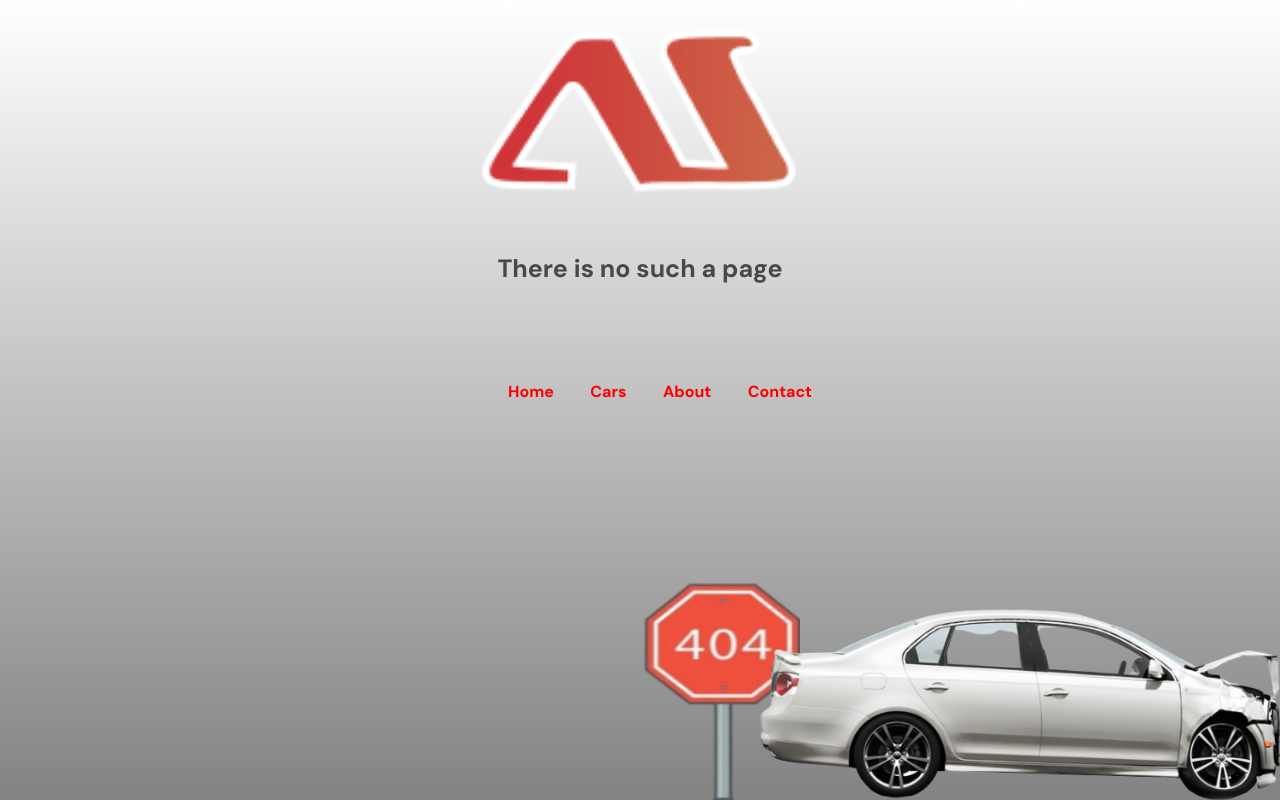
After one commit to asgaraliyev/ASRentACar, a Flask app: a page that uses templates/404.html in a window 1280 px wide. The commit adds this page. Run offline with Flask 2, Linux system fonts and the light colour scheme; style sheets or scripts are compiled from the project's sources; some libraries are stand-ins or nearby versions.

Commit message:
error seyfesi yaradildi ve aktiv edildi

```diff
--- a/app.py
+++ b/app.py
@@ -2,6 +2,15 @@ from flask import Flask,render_template,url_for,request
 import json
 from datetime import date
 app = Flask(__name__)
+@app.errorhandler(404)
+def error404(error):
+    return render_template("404.html")
+@app.errorhandler(500)
+def error500(error):
+    return render_template("404.html")
+@app.errorhandler(403)
+def error500(error):
+    return render_template("404.html")
 @app.route("/cars")
 def cars():
     with open("cars.json","r") as file:
--- a/static/scss/style.css
+++ b/static/scss/style.css
@@ -2186,6 +2186,69 @@ h1, h2, h3, h4, h5,
 
 html {
   overflow: hidden;
+}
+
+#crash-car {
+  width: 50%;
+  right: 0;
+  bottom: 0;
+  position: absolute;
+}
+
+#crash-car .car {
+  z-index: 1;
+  position: relative;
+}
+
+#crash-car .table {
+  width: 25%;
+  bottom: 0;
+  position: absolute;
+  height: 100%;
+  margin: 0;
+}
+
+#error-page {
+  width: 100vw;
+  height: 100vh;
+  background: #838383;
+  background: -webkit-gradient(linear, left bottom, left top, from(#838383), to(white));
+  background: linear-gradient(0deg, #838383 0%, white 100%);
+}
+
+#error-page .logo {
+  top: 20px;
+  text-align: center;
+  position: relative;
+  z-index: 2;
+}
+
+#error-page .logo p {
+  margin-top: 50px;
+  font-weight: bold;
+  font-size: 25px;
+  color: #484848;
+}
+
+#error-page .logo img {
+  height: 25%;
+  width: 25%;
+}
+
+#error-page .photo-div {
+  top: 50%;
+  position: absolute;
+  left: 50%;
+  -webkit-transform: translate(-50%, -50%);
+          transform: translate(-50%, -50%);
+  width: 100%;
+  text-align: center;
+}
+
+#error-page .photo-div .menu ul li {
+  display: inline-block;
+  list-style: none;
+  font-weight: bold;
 }
 
 #calced {
--- a/static/scss/style.scss
+++ b/static/scss/style.scss
@@ -19,6 +19,71 @@ $tgray:rgba(62, 62, 62, 0.9);
 
 html {
     overflow: hidden;
+}
+
+#crash-car {
+    width: 50%;
+    right: 0;
+    bottom: 0;
+    position: absolute;
+
+    .car {
+        z-index: 1;
+        position: relative;
+    }
+
+    .table {
+        width: 25%;
+        bottom: 0;
+        position: absolute;
+        height: 100%;
+        margin: 0;
+    }
+}
+
+#error-page {
+
+    width: 100vw;
+    height: 100vh;
+    background: rgb(131, 131, 131);
+    background: linear-gradient(0deg, rgba(131, 131, 131, 1) 0%, rgba(255, 255, 255, 1) 100%);
+
+    .logo {
+        top: 20px;
+        text-align: center;
+        position: relative;
+        z-index: 2;
+
+        p {
+            margin-top: 50px;
+            font-weight: bold;
+            font-size: 25px;
+            color: #484848;
+        }
+
+        img {
+            height: 25%;
+            width: 25%;
+        }
+    }
+
+    .photo-div {
+        top: 50%;
+        position: absolute;
+        left: 50%;
+        transform: translate(-50%, -50%);
+        width: 100%;
+        text-align: center;
+        .menu {
+            ul {
+                li {
+                    display: inline-block;
+                    list-style: none;
+                    font-weight: bold;
+                }
+            }
+        }
+    }
 }
 
 #calced {
--- /dev/null
+++ b/templates/404.html
@@ -0,0 +1,34 @@
+<!doctype html>
+<html lang="en">
+
+{% include "head.html" %}
+
+<body data-spy="scroll" data-target=".site-navbar-target" data-offset="300">
+
+    <div id="crash-car">
+        <img class="table"src="{{ url_for('static', filename='images/error/errortable.png')}}" alt="error-table">
+
+    <img class="car" src="{{ url_for('static', filename='images/error/crashcar.png')}}" alt="error-table">
+
+    </div>
+    <div id="error-page">
+        <div class="logo">
+            <a href="{{ url_for('index') }}"><img src="{{ url_for('static', filename='images/logos/icon.png')}}" alt="ASRentACarLogo"></a>
+            <p>There is no such a page</p>
+            </div>
+        <div class="photo-div">
+            <div class="menu">
+                <ul class="site-menu main-menu js-clone-nav ml-auto ">
+                    <li><a href="{{ url_for('index') }}" class="nav-link">Home</a></li>
+                    <li><a href="{{ url_for('cars') }}" class="nav-link">Cars</a></li>
+                    <li><a href="{{ url_for('about') }}" class="nav-link">About</a></li>
+                    <li><a href="{{ url_for('contact') }}" class="nav-link">Contact</a></li>
+                  </ul>
+            </div>
+
+        </div>
+    </div>
+
+</body>
+
+</html>
--- a/templates/cars.html
+++ b/templates/cars.html
@@ -36,7 +36,7 @@
           <div class="col-lg-4 col-md-6 mb-4">
             <div class="item-1">
 
-              <a href="{{ url_for('car',id=car['id'])}}"><img src="{{ url_for('static', filename=car['photo_links'])}}" alt="Image" class="img-fluid"></a>
+              <a href="{{ url_for('car',id=car['id'])}}"><img src="{{ url_for('static', filename=car['photo_links'])}}" alt="ASRentACarLogo" class="img-fluid"></a>
               <div class="item-1-contents">
                 <div class="text-center">
                   <h3><a href="{{ url_for('car',id=car['id'])}}">{{car["car_name"]}}</a></h3>
```
Also changed, not shown: static/images/error/crashcar.png (added), static/images/error/error404.png (added), static/images/error/errortable.png (added), 1 other file.
